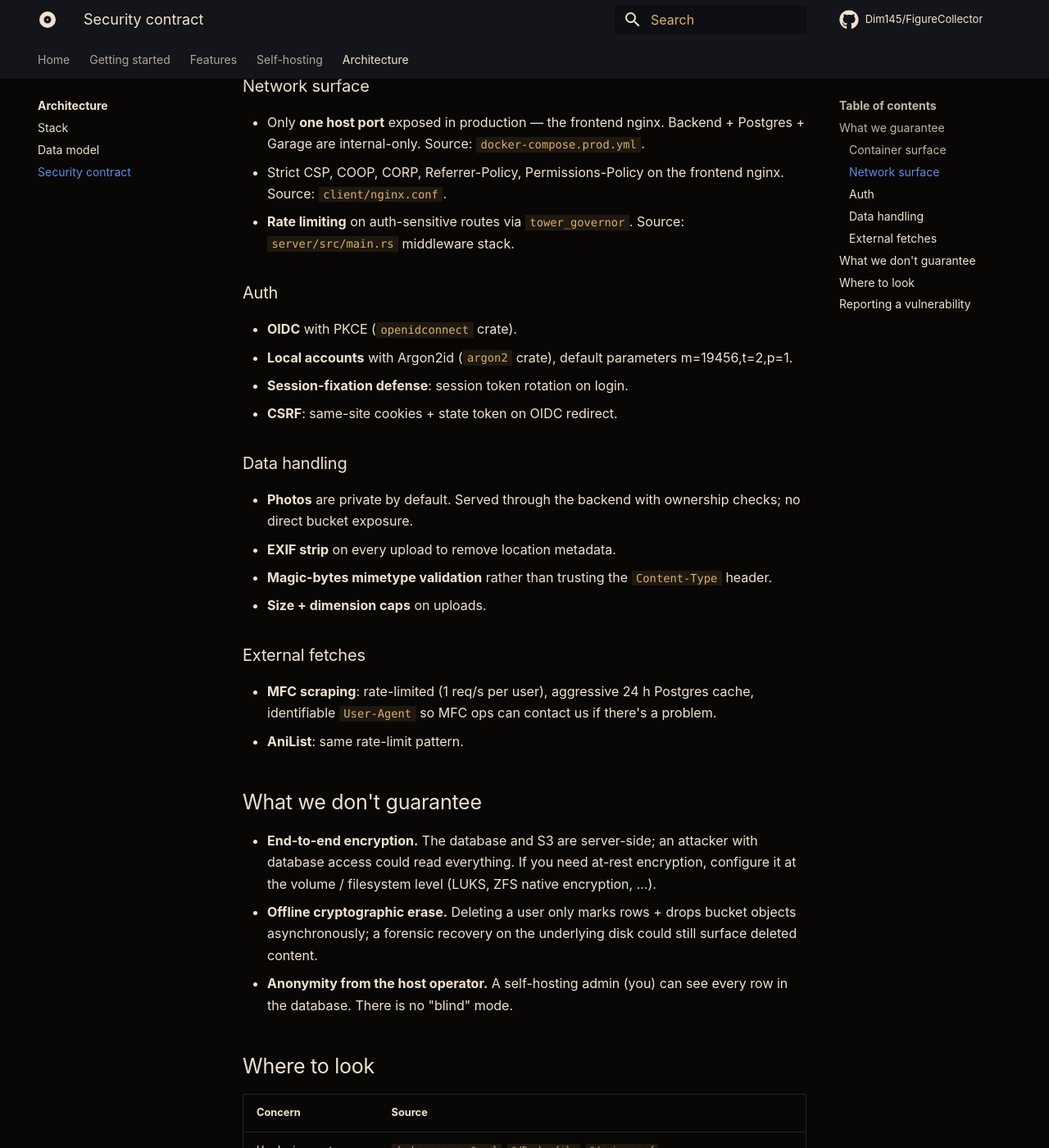
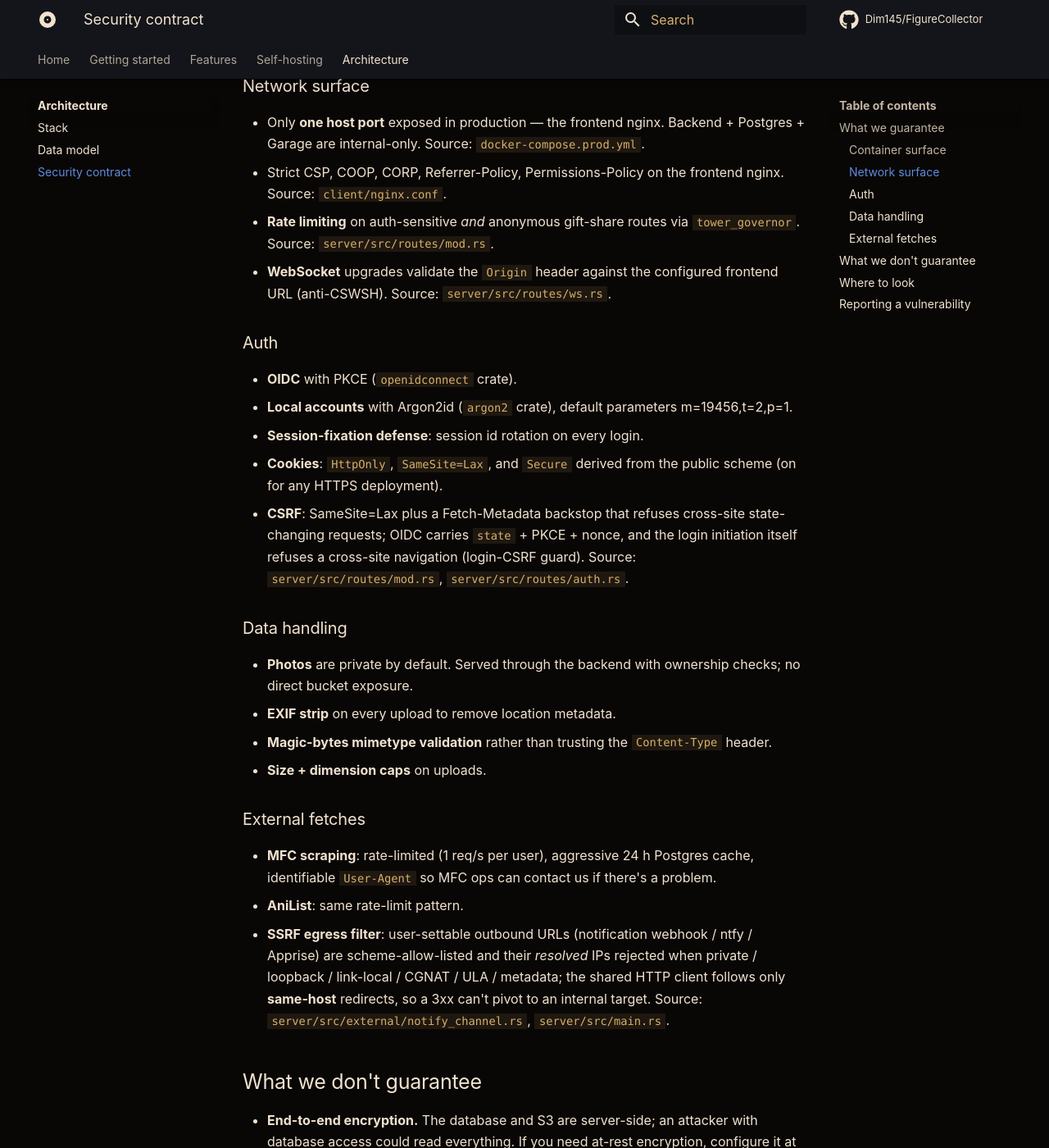
Before and after one commit to Dim145/FigureCollector, an MkDocs documentation site: the page built from docs/content/architecture/security.md, in a window 1280 px wide and 1400 px high, scrolled down 645 px. Shown: the whole window at 82% size. Built offline with MkDocs 1.6.1 and Material for MkDocs 9.7.7, drawn with Linux system fonts in a browser that asks for light colours; comment, search, counter and statistics services are not loaded; some of the changed text lies outside the part shown.

Commit message:
chore: relicense to MIT, refresh security doc, bump to 0.14.1
- License: a MIT LICENSE file was added to the repo, so align the rest to it —
  Cargo.toml (license = "MIT"), README, docs/index, mkdocs copyright, and the
  release workflow's OCI image label all said AGPL-3.0-or-later. The project is
  MIT (© 2026 Dimitri Dubois); dropped the now-inaccurate "same as
  MangaCollector" note.
- docs/architecture/security.md: brought current with the security pass —
  Fetch-Metadata CSRF backstop + OIDC login-CSRF guard, Secure cookies derived
  from scheme, WebSocket Origin check, gift-route rate limiting, and the SSRF
  egress filter (resolved-IP denylist + same-host-only redirects).
- Version → 0.14.1 (patch: security + a11y + bug fixes, no new features):
  Cargo.toml, package.json, and the landing-page eyebrow (en/fr).

Validated: mkdocs build --strict, pnpm build, server boots 0.14.1, eyebrow v0.14.1.

```diff
--- a/docs/content/architecture/security.md
+++ b/docs/content/architecture/security.md
@@ -16,14 +16,16 @@ A short reference of what FigureCollector guarantees, what it doesn't, and where
 
 - Only **one host port** exposed in production — the frontend nginx. Backend + Postgres + Garage are internal-only. Source: `docker-compose.prod.yml`.
 - Strict CSP, COOP, CORP, Referrer-Policy, Permissions-Policy on the frontend nginx. Source: `client/nginx.conf`.
-- **Rate limiting** on auth-sensitive routes via `tower_governor`. Source: `server/src/main.rs` middleware stack.
+- **Rate limiting** on auth-sensitive *and* anonymous gift-share routes via `tower_governor`. Source: `server/src/routes/mod.rs`.
+- **WebSocket** upgrades validate the `Origin` header against the configured frontend URL (anti-CSWSH). Source: `server/src/routes/ws.rs`.
 
 ### Auth
 
 - **OIDC** with PKCE (`openidconnect` crate).
 - **Local accounts** with Argon2id (`argon2` crate), default parameters m=19456,t=2,p=1.
-- **Session-fixation defense**: session token rotation on login.
-- **CSRF**: same-site cookies + state token on OIDC redirect.
+- **Session-fixation defense**: session id rotation on every login.
+- **Cookies**: `HttpOnly`, `SameSite=Lax`, and `Secure` derived from the public scheme (on for any HTTPS deployment).
+- **CSRF**: SameSite=Lax plus a Fetch-Metadata backstop that refuses cross-site state-changing requests; OIDC carries `state` + PKCE + nonce, and the login initiation itself refuses a cross-site navigation (login-CSRF guard). Source: `server/src/routes/mod.rs`, `server/src/routes/auth.rs`.
 
 ### Data handling
 
@@ -36,6 +38,7 @@ A short reference of what FigureCollector guarantees, what it doesn't, and where
 
 - **MFC scraping**: rate-limited (1 req/s per user), aggressive 24 h Postgres cache, identifiable `User-Agent` so MFC ops can contact us if there's a problem.
 - **AniList**: same rate-limit pattern.
+- **SSRF egress filter**: user-settable outbound URLs (notification webhook / ntfy / Apprise) are scheme-allow-listed and their *resolved* IPs rejected when private / loopback / link-local / CGNAT / ULA / metadata; the shared HTTP client follows only **same-host** redirects, so a 3xx can't pivot to an internal target. Source: `server/src/external/notify_channel.rs`, `server/src/main.rs`.
 
 ## What we don't guarantee
 
@@ -50,7 +53,8 @@ A short reference of what FigureCollector guarantees, what it doesn't, and where
 | Hardening posture | `docker-compose*.yml`, `*/Dockerfile`, `*/nginx.conf` |
 | CSP + security headers | `client/nginx.conf`, `docs/nginx.conf` |
 | Auth flows | `server/src/auth/`, `server/src/routes/auth.rs` |
-| Rate limiting | `server/src/main.rs` (tower_governor) |
+| Rate limiting | `server/src/routes/mod.rs` (tower_governor) |
+| CSRF + egress filtering | `server/src/routes/mod.rs` (Fetch-Metadata), `server/src/external/notify_channel.rs` (SSRF) |
 | Image upload validation | `server/src/domain/photo.rs` |
 | Migrations + schema | `server/migrations/` (SQL), `server/src/migration/` (Rust wrappers) |
 | Dependency policy | `server/Cargo.toml` (Rustls everywhere; no openssl-sys), `client/package.json` (pnpm-only) |
--- a/docs/mkdocs.yml
+++ b/docs/mkdocs.yml
@@ -9,7 +9,7 @@ edit_uri: edit/main/docs/content/
 # every doc-related artefact under one top-level /docs directory instead
 # of scattering the config in a sibling folder.
 docs_dir: content
-copyright: AGPL-3.0-or-later · 像 FigureCollector
+copyright: MIT · 像 FigureCollector
 
 theme:
   name: material
```
Also changed, not shown: docs/content/index.md (+1 -1 lines), README.md, 5 other files.
